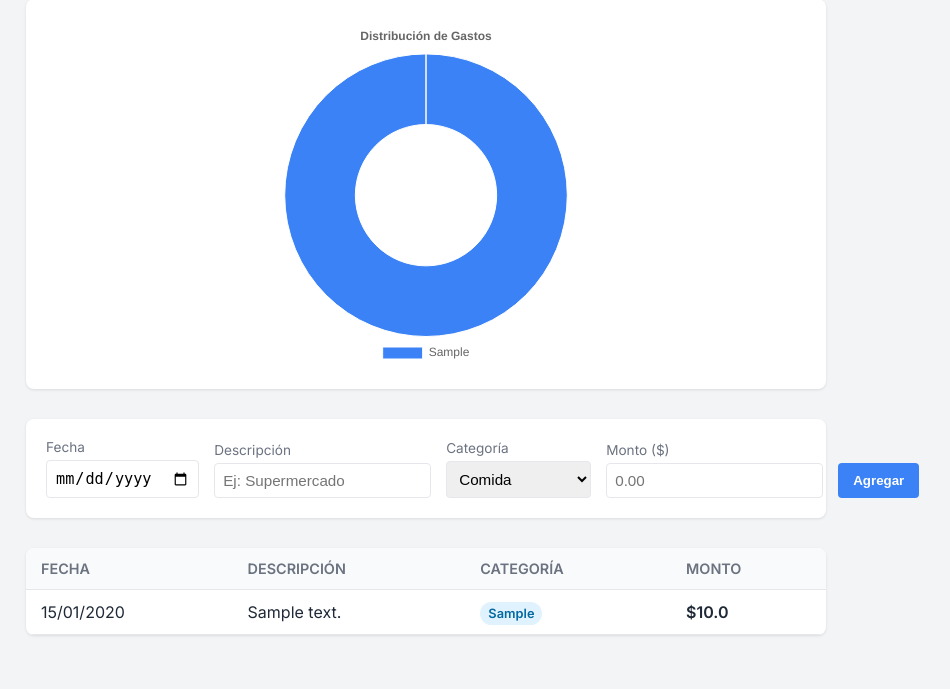
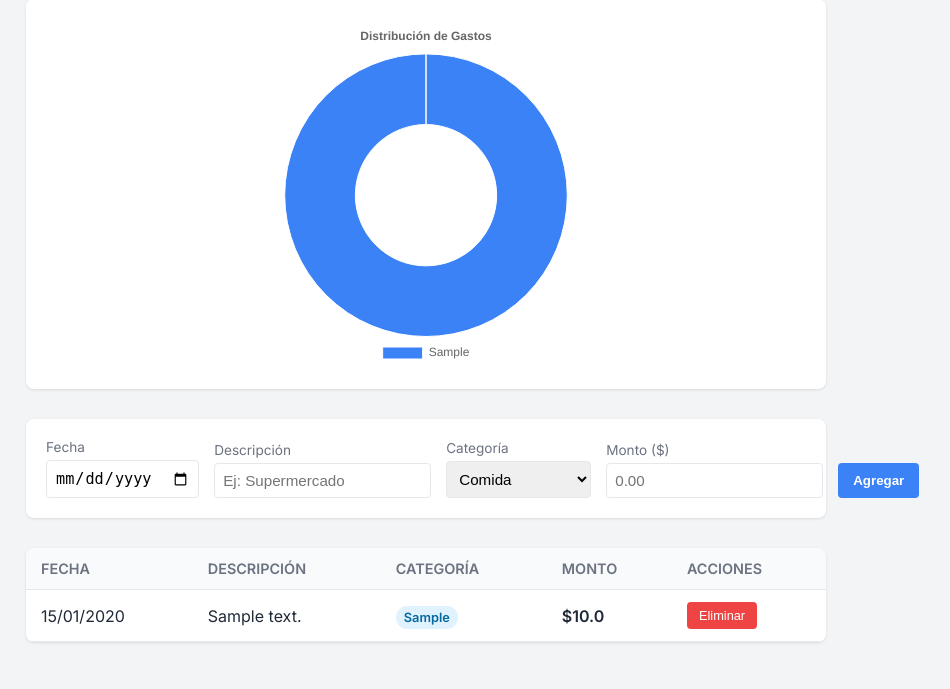
Before and after one commit to ryakimovicz/flask-expense-tracker, a Flask app: page / in a window 1280 px wide. Shown: the part 111-800 px from the top of the page, without its empty margins (214-1164 px from the left). Run offline with Flask 3, Linux system fonts and the light colour scheme; tables that the repository leaves empty hold one stand-in row (values such as "Sample post").

Commit message:
Agregar funcionalidad de eliminar gastos (CRUD Completo)

```diff
--- a/app.py
+++ b/app.py
@@ -53,6 +53,17 @@ def home():
     expenses = Expense.query.order_by(Expense.date.desc()).all()
     return render_template('index.html', expenses=expenses)
 
+# RUTA NUEVA: Eliminar Gasto
+@app.route('/delete/<int:id>', methods=['POST'])
+def delete_expense(id):
+    try:
+        expense_to_delete = Expense.query.get_or_404(id)
+        db.session.delete(expense_to_delete)
+        db.session.commit()
+        return redirect(url_for('home'))
+    except Exception as e:
+        return f"Error al eliminar: {e}"
+
 @app.route('/api/chart-data')
 def chart_data():
     # Agrupamos los gastos por categoría
--- a/static/css/style.css
+++ b/static/css/style.css
@@ -139,3 +139,19 @@ th {
     max-width: 100%;
     max-height: 350px;
 }
+
+/* Botón Eliminar */
+.btn-delete {
+    background-color: #ef4444; /* Rojo */
+    color: white;
+    border: none;
+    padding: 6px 12px;
+    border-radius: 4px;
+    cursor: pointer;
+    font-size: 0.8rem;
+    transition: 0.2s;
+}
+
+.btn-delete:hover {
+    background-color: #dc2626; /* Rojo más oscuro */
+}
--- a/templates/index.html
+++ b/templates/index.html
@@ -14,7 +14,7 @@
             <h1>💰 Control de Gastos</h1>
         </header>
 
-        <!-- Sección de Gráfico (NUEVO) -->
+        <!-- Sección de Gráfico -->
         <section class="chart-section">
             <canvas id="expenseChart"></canvas>
         </section>
@@ -57,6 +57,7 @@
                         <th>Descripción</th>
                         <th>Categoría</th>
                         <th>Monto</th>
+                        <th>Acciones</th> <!-- Nueva Columna -->
                     </tr>
                 </thead>
                 <tbody>
@@ -66,10 +67,16 @@
                             <td>{{ expense.description }}</td>
                             <td><span class="badge">{{ expense.category }}</span></td>
                             <td class="amount">${{ expense.amount }}</td>
+                            <!-- Botón de Eliminar -->
+                            <td>
+                                <form action="{{ url_for('delete_expense', id=expense.id) }}" method="POST" style="display:inline;">
+                                    <button type="submit" class="btn-delete" onclick="return confirm('¿Seguro que quieres borrar este gasto?')">Eliminar</button>
+                                </form>
+                            </td>
                         </tr>
                     {% else %}
                         <tr>
-                            <td colspan="4" style="text-align:center;">No hay gastos registrados.</td>
+                            <td colspan="5" style="text-align:center;">No hay gastos registrados.</td>
                         </tr>
                     {% endfor %}
                 </tbody>
@@ -77,10 +84,7 @@
         </section>
     </div>
 
-    <!-- Scripts (NUEVO) -->
-    <!-- 1. Librería Chart.js desde CDN -->
     <script src="https://cdn.jsdelivr.net/npm/chart.js"></script>
-    <!-- 2. Nuestro script personalizado -->
     <script src="{{ url_for('static', filename='js/dashboard.js') }}"></script>
 
 </body>
```
